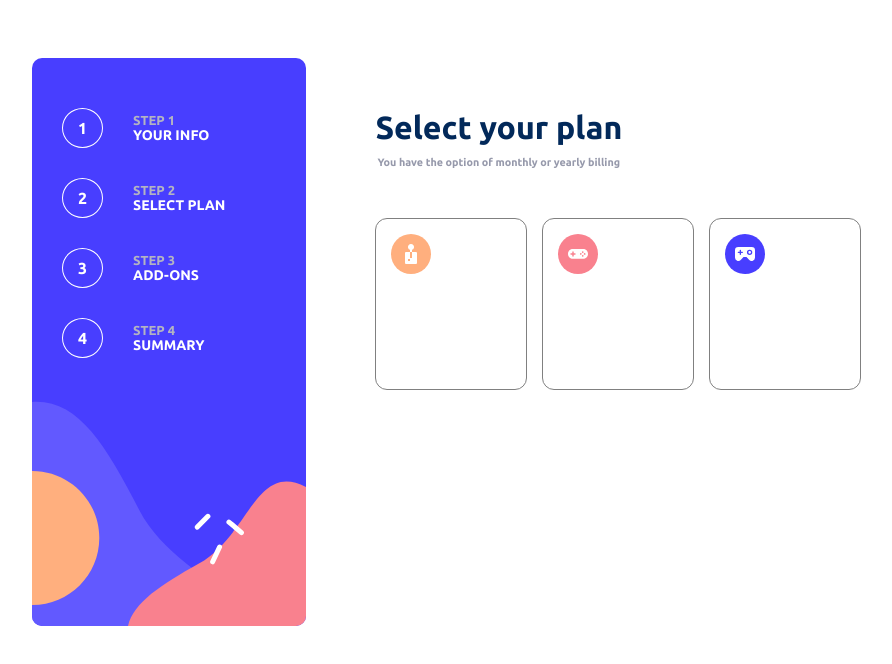
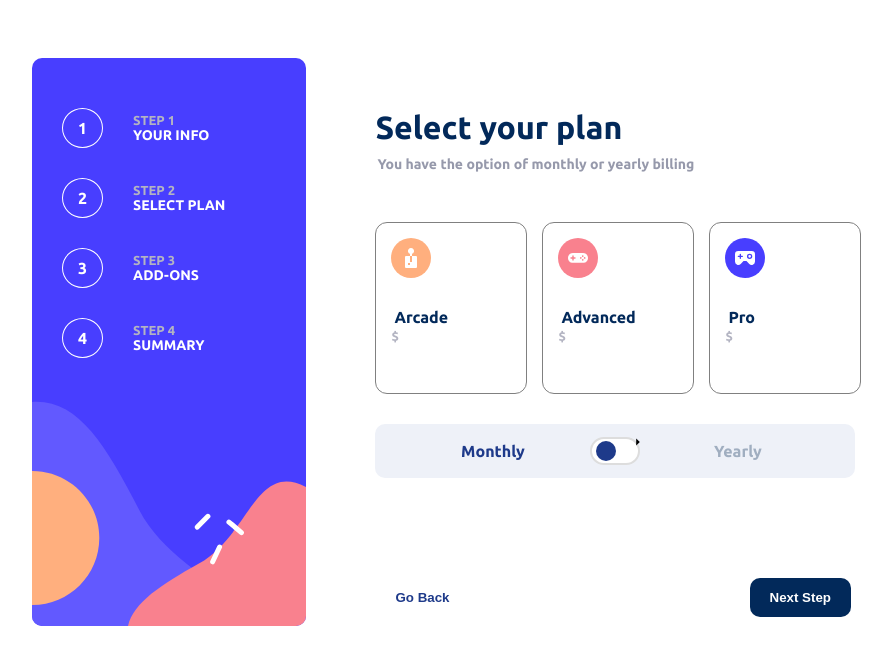
Before and after one commit to somaleyo/State, a React (Vite) app: page / in a window 1280 px wide. Shown: the top 664 px of the page, without its empty margins (276-1168 px from the left). Built offline with nearby package versions, Linux system fonts and the light colour scheme.

Commit message:
plan css

```diff
--- a/src/Components/Plan/plan.css
+++ b/src/Components/Plan/plan.css
@@ -10,3 +10,111 @@
     display: flex;
     gap: 15px;
 }
+.billing-container h5{
+    font-size: 16px;
+    font-weight: bold;
+}
+h6{
+    font-size: 14px;
+}
+
+toggle-container-wrapper {
+  display: flex;
+  justify-content: center;
+  align-items: center;
+  height: 100vh;
+  margin: 0;
+  background-color: #f8f9fc;
+
+}
+
+.toggle-container {
+  display: flex;
+  align-items: center;
+  background-color: #eef1f8;
+  border-radius: 10px;
+  margin-top: 30px;
+  width: 440px;
+  padding: 8px 20px;
+
+}
+.btn-back{
+    margin-left: 0;
+    background-color: transparent;
+    color: #1e3a8a;
+    font-weight: bold;
+}
+
+.toggle-option {
+  flex: 1;
+  text-align: center;
+  padding: 10px 20px;
+  font-weight: 600;
+  cursor: pointer;
+  position: relative;
+  z-index: 1;
+}
+
+.toggle-option.active {
+  color: #1e3a8a;
+}
+
+.toggle-option.inactive {
+  color: #a0aec0;
+}
+
+.toggle-switch {
+  position: relative;
+  width: 50px;
+  height: 28px;
+  display: inline-block;
+}
+
+.toggle-checkbox {
+  opacity: 0;
+  width: 0;
+  height: 0;
+}
+
+.toggle-slider {
+  position: absolute;
+  cursor: pointer;
+  top: 0;
+  left: 0;
+  right: 0;
+  bottom: 0;
+  background-color: #fff;
+  border: 2px solid #ddd;
+  transition: all 0.4s ease;
+  border-radius: 34px;
+}
+
+.toggle-slider-button {
+  position: absolute;
+  height: 20px;
+  width: 20px;
+  bottom: 2px;
+  background-color: #1e3a8a;
+  transition: all 0.4s ease;
+  border-radius: 50%;
+}
+
+.toggle-slider-button.monthly {
+  left: 4px;
+}
+
+.toggle-slider-button.yearly {
+  left: 22px;
+}
+
+.cursor-icon {
+  position: absolute;
+  width: 16px;
+  height: 16px;
+  right: -5px;
+  top: -5px;
+  z-index: 2;
+}
+.btn:hover{
+    cursor: pointer;
+}
--- a/src/Components/Plan/plan.jsx
+++ b/src/Components/Plan/plan.jsx
@@ -1,8 +1,24 @@
+import React, { useState } from 'react'
 import './plan.css'
 import arcade from '/src/assets/images/arcade.svg'
 import advanced from '/src/assets/images/advenced.svg'
 import pro from '/src/assets/images/pro.svg'
+
 export default function Plan(props) {
+    const [isYearly, setIsYearly] = useState(false);
+
+    const handleToggleChange = () => {
+        setIsYearly(!isYearly);
+    };
+
+    const handleMonthlyClick = () => {
+        setIsYearly(false);
+    };
+
+    const handleYearlyClick = () => {
+        setIsYearly(true);
+    };
+
     return(
         <>
             <h1>Select your plan</h1>
@@ -11,15 +27,63 @@ export default function Plan(props) {
             <div className="billing-container">
                 <div className="arcade box">
                     <img src={arcade} alt="" className="icon" />
+                    <h5>Arcade</h5>
+                    <p className='pricing'>${props.prix} </p>
                 </div>
                 <div className="advanced box">
                     <img src={advanced} alt="" className="icon" />
+                    <h5>Advanced</h5>
+                    <p className='pricing'>${props.prix} </p>
                 </div>
                 <div className="pro box">
                     <img src={pro} alt="" className="icon" />
+                    <h5>Pro</h5>
+                    <p className='pricing'>${props.prix} </p>
                 </div>
             </div>
+            <div className="toggle-container-wrapper">
+                <div className="toggle-container">
+                    <div
+                        className={`toggle-option ${isYearly ? "inactive" : "active"}`}
+                        onClick={handleMonthlyClick}
+                    >
+                        Monthly
+                    </div>
 
+                    <label className="toggle-switch">
+                        <input
+                            type="checkbox"
+                            className="toggle-checkbox"
+                            checked={isYearly}
+                            onChange={handleToggleChange}
+                        />
+                        <span className="toggle-slider">
+                            <span
+                                className={`toggle-slider-button ${isYearly ? "yearly" : "monthly"}`}
+                            />
+                            <div className="cursor-icon">
+                                <svg viewBox="0 0 24 24" fill="currentColor" width="16" height="16">
+                                    <path d="M13.75 6.75L19.25 12L13.75 17.25" />
+                                    <path d="M19 12H4.75" />
+                                </svg>
+                            </div>
+                        </span>
+                    </label>
+
+                    <div
+                        className={`toggle-option ${isYearly ? "active" : "inactive"}`}
+                        onClick={handleYearlyClick}
+                    >
+                        Yearly
+                    </div>
+                </div>
+            </div>
+            <button className="btn btn-back">
+                Go Back
+            </button>
+            <button className="btn btn-next">
+                Next Step
+            </button>
         </>
     )
 }
```
